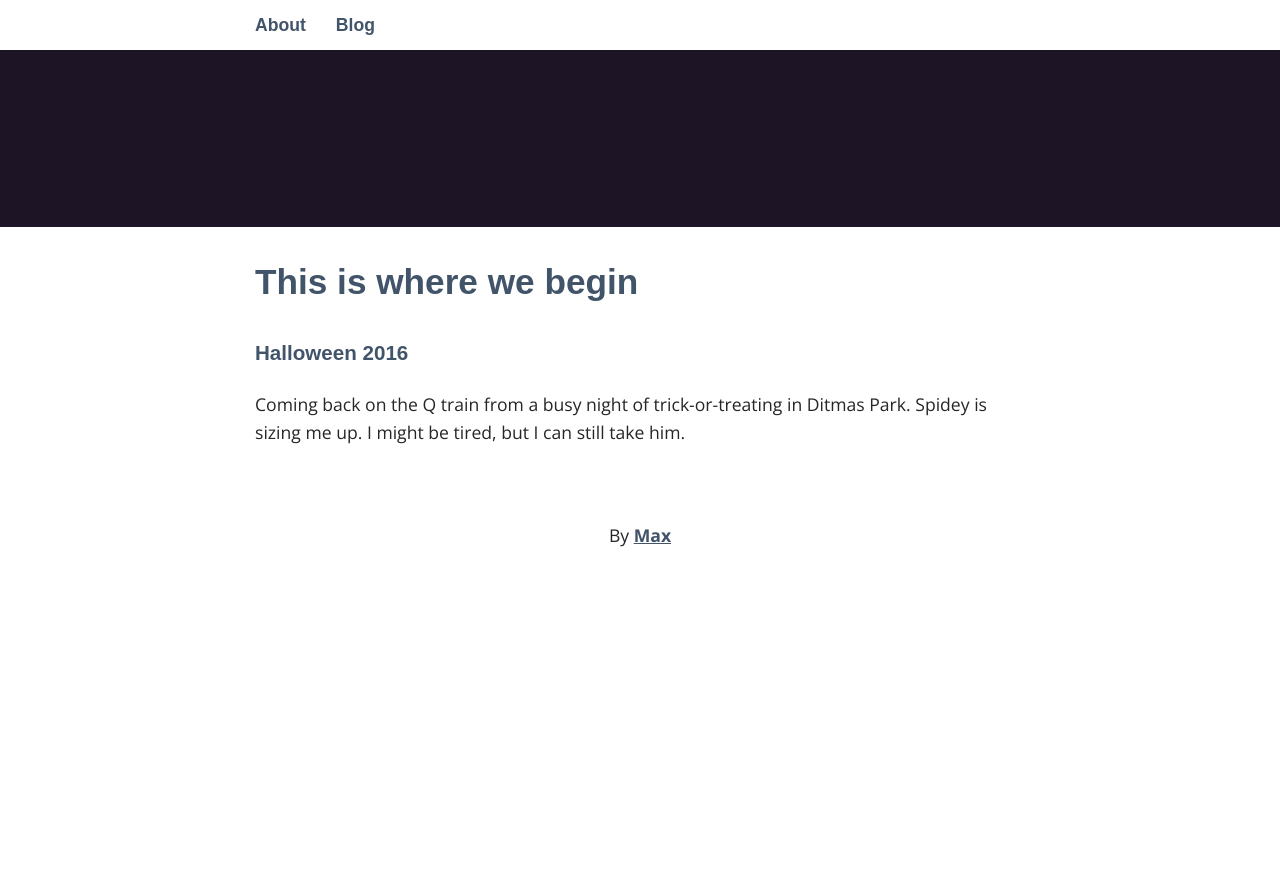
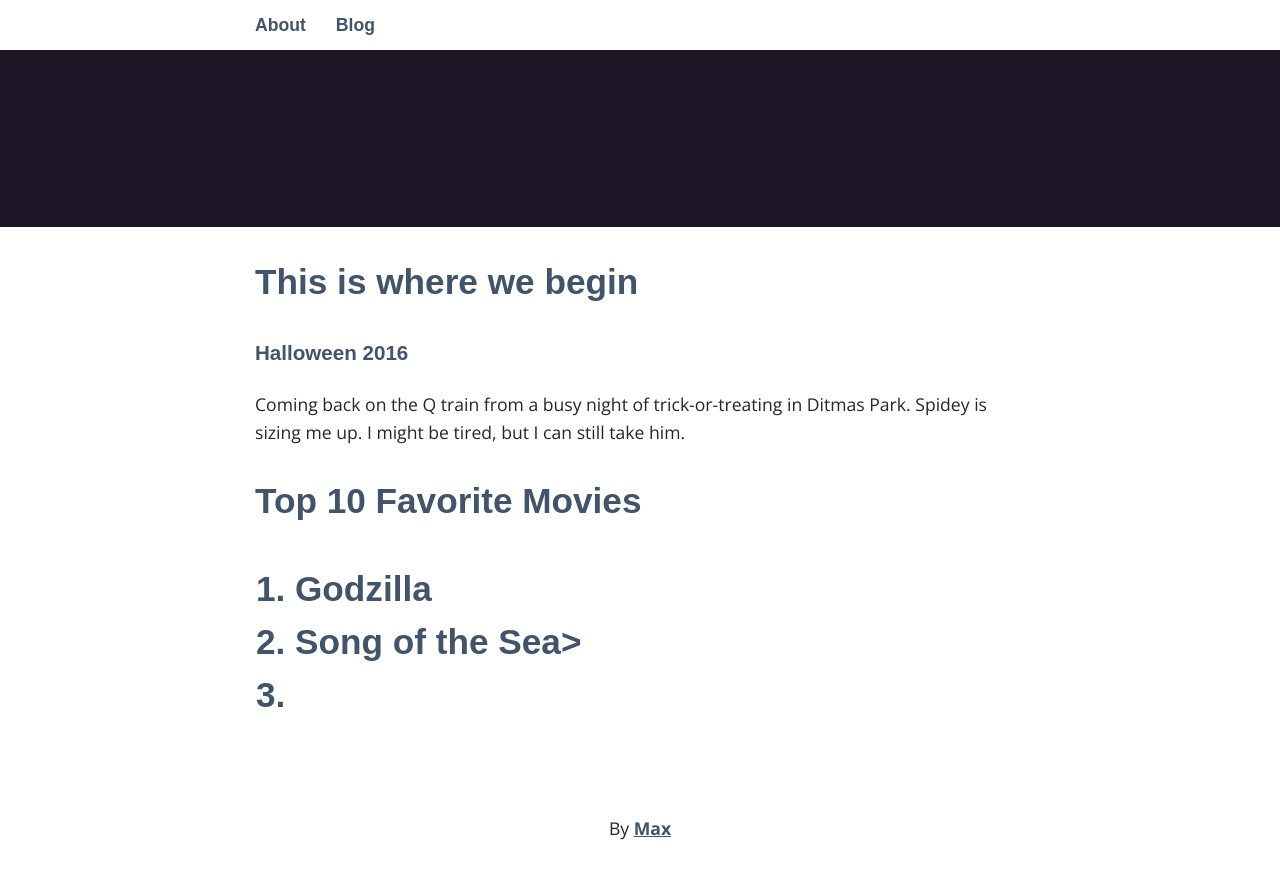
Before and after one commit to Andrewepstein/andrewepstein.github.io, a Jekyll site: the page built from index.html, in a window 1280 px wide and 900 px high, scrolled down 273 px. Shown: the top 879 px of the window. Built offline with Jekyll 4.4.1, drawn with Linux system fonts in a browser that asks for light colours; some web fonts are replaced; a script that is not in the unit is left out; before the commit the page ends 900 px from its top, so only the background shows below that.

Commit message:
top 10 Movies

```diff
--- a/index.html
+++ b/index.html
@@ -6,3 +6,9 @@ layout: default
 <h3>Halloween 2016</h3>
 Coming back on the Q train from a busy night of trick-or-treating in Ditmas Park.  Spidey is sizing me up. I might be tired, but I can still take him.
 <blockquote class="imgur-embed-pub" lang="en" data-id="a/Zt8Zs"><a href="//imgur.com/Zt8Zs"></a></blockquote><script async src="//s.imgur.com/min/embed.js" charset="utf-8"></script>
+<h2>Top 10 Favorite Movies<h2>
+  <ol>
+    <li>
+      Godzilla</li>
+      <li>Song of the Sea><li>
+  </ol>
```
